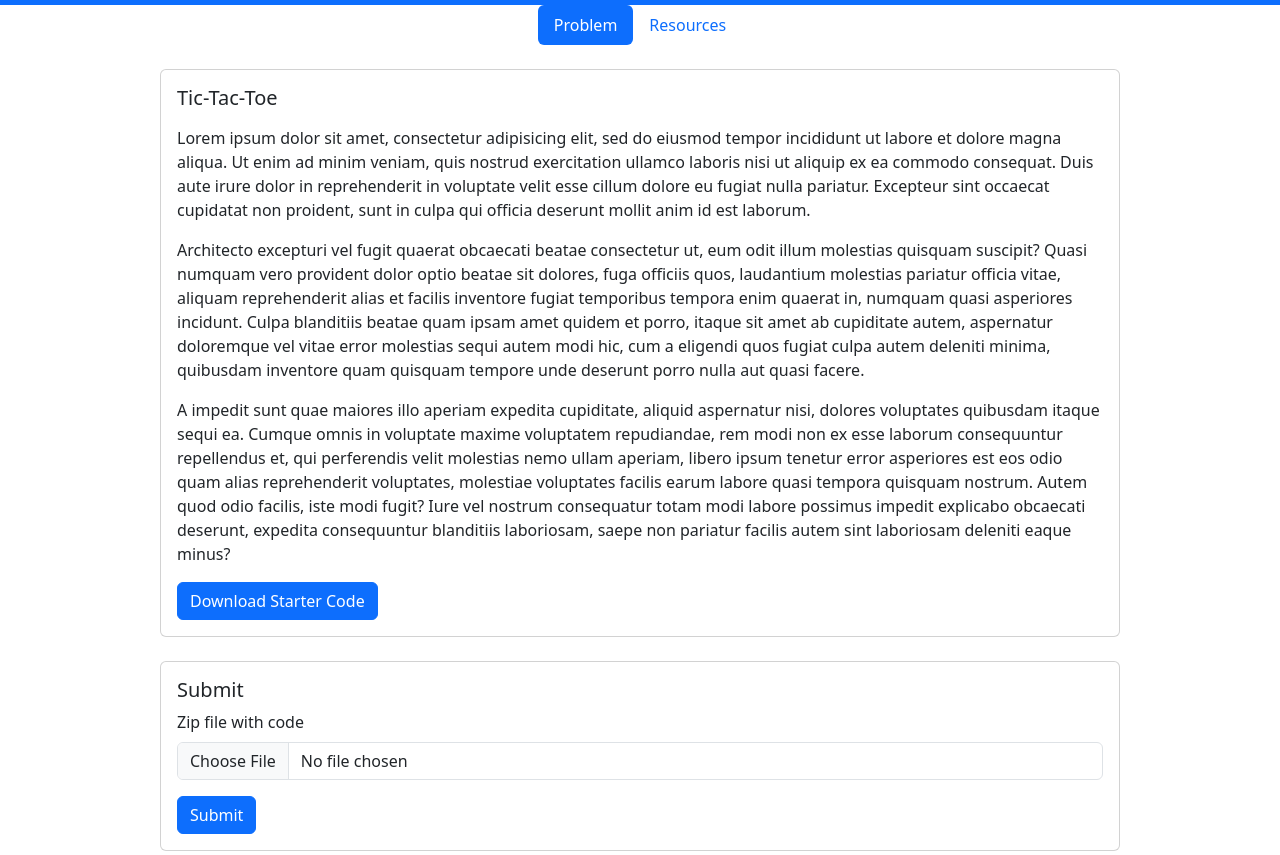
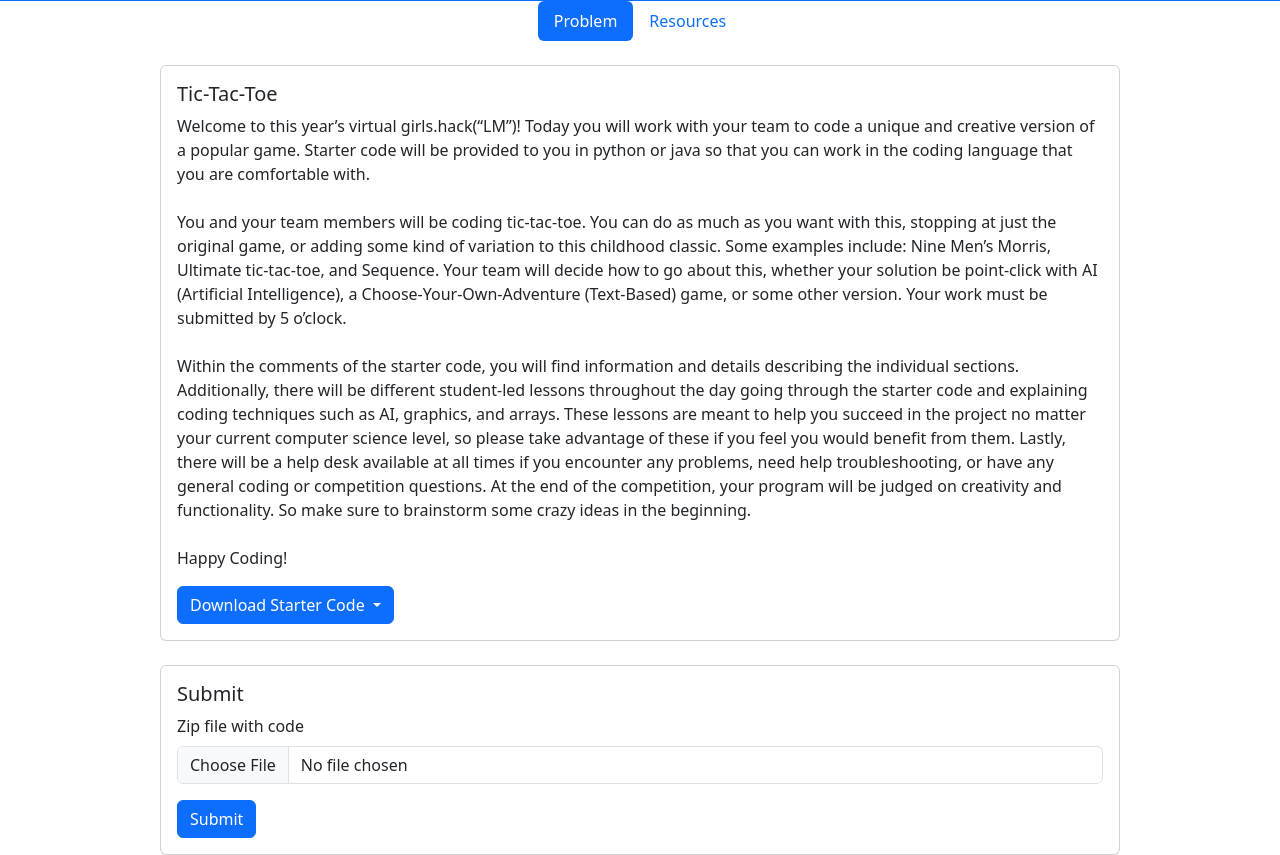
Before and after one commit to nrubin29/girls_hack_lm, a Django app: template templates/competitor.html in a window 1280 px wide. Run offline with Django 3.2, Linux system fonts and the light colour scheme; the template is opened without the code that fills it, so the values that code supplies are empty; some libraries are stand-ins or nearby versions.

Commit message:
Added problem description and starter code

```diff
--- a/templates/competitor.html
+++ b/templates/competitor.html
@@ -1,4 +1,5 @@
 {% extends 'base.html' %}
+{% load static %}
 
 {% block head %}
     <title>Competition - girls.hack(LM)</title>
@@ -37,8 +38,39 @@
             <div class="card">
                 <div class="card-body">
                     <h5 class="card-title">Tic-Tac-Toe</h5>
-                    <p class="card-text">{% lorem 3 p %}</p>
-                    <a href="#" class="btn btn-primary">Download Starter Code</a>
+                    <p class="card-text">
+                        Welcome to this year’s virtual girls.hack(“LM”)! Today you will work with your team to code a
+                        unique and creative version of a popular game. Starter code will be provided to you in python or
+                        java so that you can work in the coding language that you are comfortable with.
+                        <br><br>
+                        You and your team members will be coding tic-tac-toe. You can do as much as you want with this,
+                        stopping at just the original game, or adding some kind of variation to this childhood classic.
+                        Some examples include: Nine Men’s Morris, Ultimate tic-tac-toe, and Sequence. Your team will
+                        decide how to go about this, whether your solution be point-click with AI (Artificial
+                        Intelligence), a Choose-Your-Own-Adventure (Text-Based) game, or some other version. Your work
+                        must be submitted by 5 o’clock.
+                        <br><br>
+                        Within the comments of the starter code, you will find information and details describing the
+                        individual sections. Additionally, there will be different student-led lessons throughout the
+                        day going through the starter code and explaining coding techniques such as AI, graphics, and
+                        arrays. These lessons are meant to help you succeed in the project no matter your current
+                        computer science level, so please take advantage of these if you feel you would benefit from
+                        them. Lastly, there will be a help desk available at all times if you encounter any problems,
+                        need help troubleshooting, or have any general coding or competition questions. At the end of
+                        the competition, your program will be judged on creativity and functionality. So make sure to
+                        brainstorm some crazy ideas in the beginning.
+                        <br><br>
+                        Happy Coding!
+                    </p>
+                    <div class="dropdown">
+                        <button class="btn btn-primary dropdown-toggle" type="button" id="dropdownMenuButton1" data-bs-toggle="dropdown" aria-expanded="false">
+                            Download Starter Code
+                        </button>
+                        <ul class="dropdown-menu" aria-labelledby="dropdownMenuButton1">
+                            <li><a class="dropdown-item" href="{% static 'tic-tac-toe-java.zip' %}">Java</a></li>
+                            <li><a class="dropdown-item" href="{% static 'tic-tac-toe-python.zip' %}">Python</a></li>
+                        </ul>
+                    </div>
                 </div>
             </div>
             <br>
```
